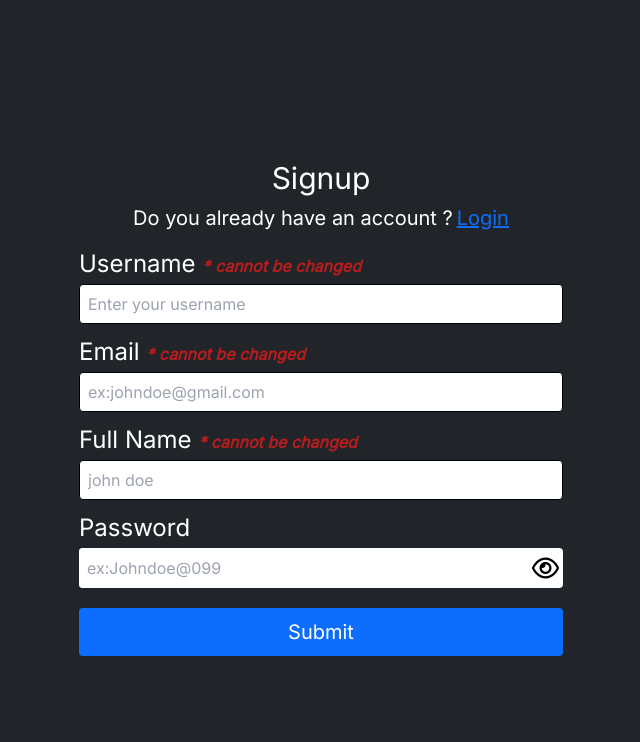
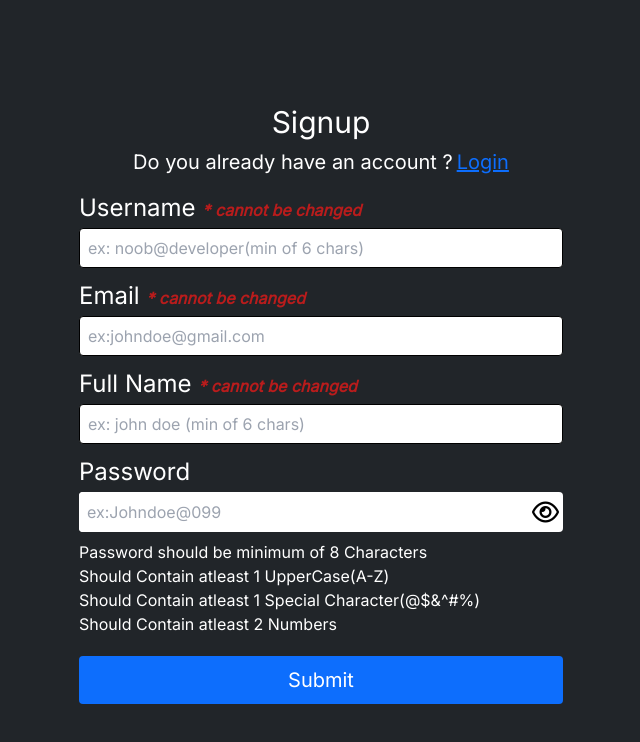
Before and after one commit to Sanjay0710Dec/expense-tracker-frontend, a React (Vite) app: page /auth/signup in a window 1280 px wide. Shown: the top 742 px of the page, without its empty margins (319-959 px from the left). Built offline with nearby package versions, Linux system fonts and the light colour scheme.

Commit message:
added password requirements and styled the component

```diff
--- a/src/components/auth/Signup.jsx
+++ b/src/components/auth/Signup.jsx
@@ -11,25 +11,31 @@ function Signup() {
 const [postInputs,passwordType,setpostInputs,doAlldetailsFilled,setPasswordType] = useSignup()
 
   return (
-    <div className='h-screen  flex justify-center items-center bg-[#212529]'>
+    <div className='min-h-screen  flex justify-center items-center bg-[#212529] pb-2'>
        <div className='min-w-[95%] sm:min-w-[500px] px-2 pt-2 text-white'>
 
         <div className='flex justify-center py-2 '><h1 className='text-3xl  font-medium'>Signup</h1></div>
         <Intimate IntimateContent={'Do you already have an account ?'} linkTo={'/auth/login'} label={'Login'}/>
          <div id='details-holder' className="mt-4">
 
-            <Input id={'username'} label={'Username'} value={postInputs.username} inputType={'text'} placeholder={'Enter your username'}  reminder={'* cannot be changed'} title={'please fill this field'} onchange={(e) => {
+            <Input id={'username'} label={'Username'} value={postInputs.username} inputType={'text'} placeholder={'ex: noob@developer(min of 6 chars)'}  reminder={'* cannot be changed'} title={'please fill this field'} onchange={(e) => {
                  setpostInputs((postInputs) =>({...postInputs, username:e.target.value}))
             }} passwordType={''} setPasswordType={''} />
             <Input id={'email'} label={'Email'} value={postInputs.email} inputType={'email'} placeholder={'ex:johndoe@gmail.com'} reminder={'* cannot be changed'} title={'please fill this field'} onchange={(e) => {
                  setpostInputs((postInputs) =>({...postInputs, email:e.target.value}))
             }} passwordType={''} setPasswordType={''} />
-            <Input id={'fullname'} label={'Full Name'} value={postInputs.fullName} inputType={'text'} placeholder={'john doe'}  reminder={'* cannot be changed'} title={'please fill this field'} onchange={(e) => {
+            <Input id={'fullname'} label={'Full Name'} value={postInputs.fullName} inputType={'text'} placeholder={'ex: john doe (min of 6 chars)'}  reminder={'* cannot be changed'} title={'please fill this field'} onchange={(e) => {
                  setpostInputs((postInputs) =>({...postInputs, fullName:e.target.value}))
             }} passwordType={''} setPasswordType={''} />
             <Input id={'password'} label={'Password'} value={postInputs.password} inputType={passwordType} placeholder={'ex:Johndoe@099'}  reminder={''} title={'Password must contain at least 8 characters , 1 Uppercase, 1 special character, 2 numbers'} onchange={(e) => {
                  setpostInputs((postInputs) =>({...postInputs, password:e.target.value}))
             }} passwordType={passwordType} setPasswordType={setPasswordType} />
+             <div id='password-regex' className='mt-2 '>
+                    <li>Password should be minimum of 8 Characters</li>
+                    <li>{'Should Contain atleast 1 UpperCase(A-Z)'}</li>
+                    <li>{'Should Contain atleast 1 Special Character(@$&^#%)'}</li>
+                    <li>{'Should Contain atleast 2  Numbers'}</li>
+                  </div>
 
             <Button label={'Submit'} onClick={doAlldetailsFilled}/>
          </div>
```
